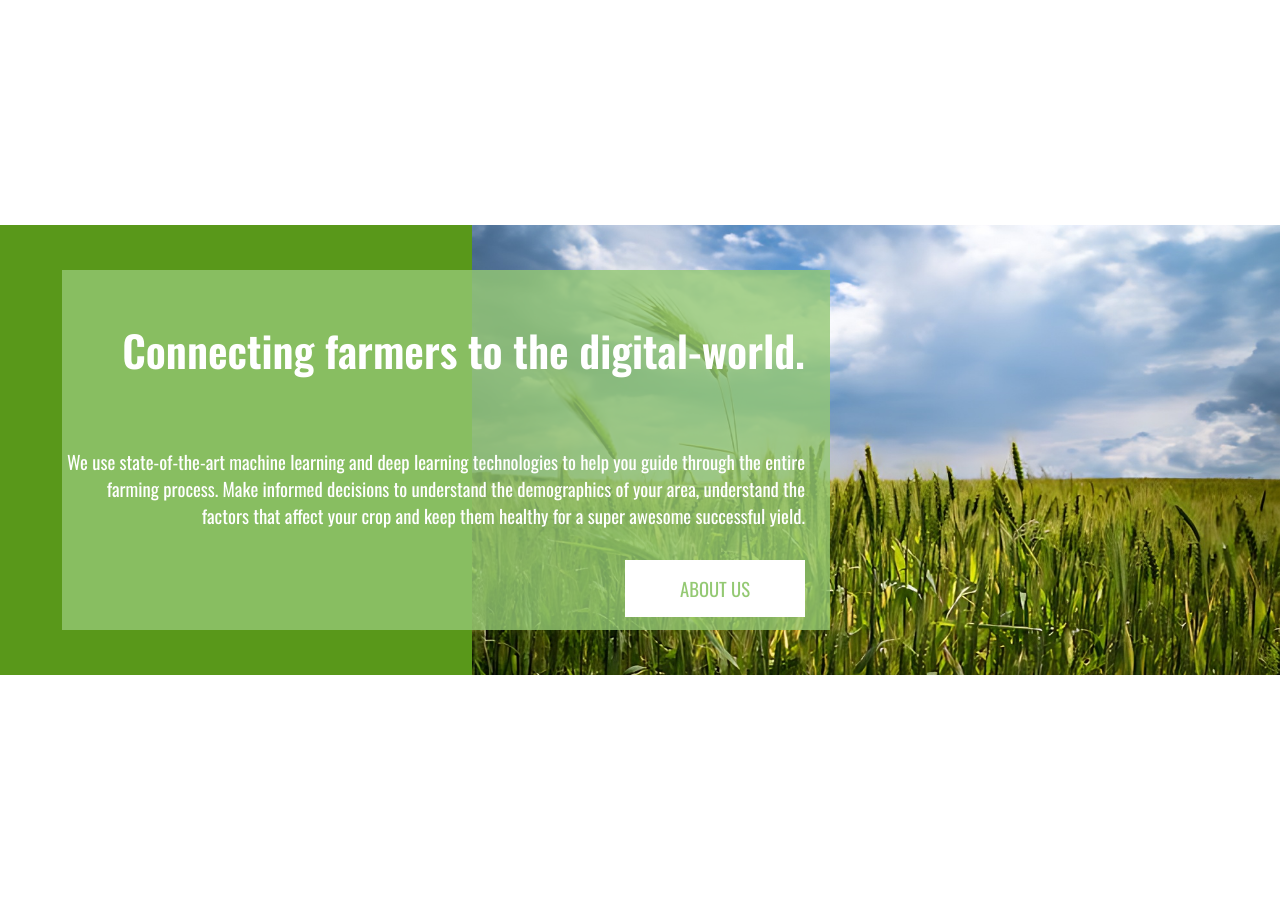
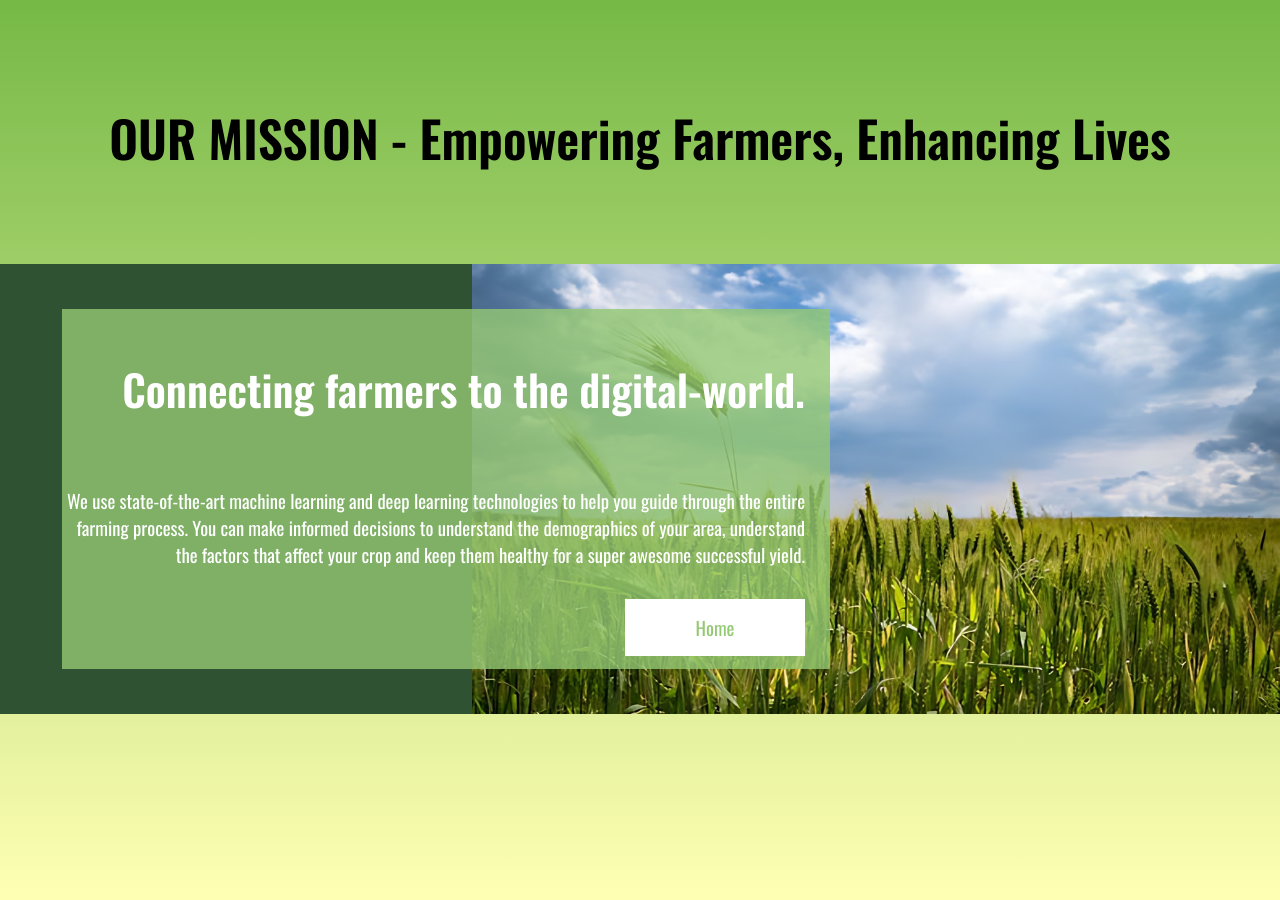
Before and after one commit to ritika1408/FARMINGTON-WEB-APP, a Flask app: page /aboutus in a window 1280 px wide. Run offline with Flask 2, Linux system fonts and the light colour scheme; parts of the project's set-up code (start-up, migrations or seed data) failed here and were passed over.

Commit message:
changes made

```diff
--- a/farmington-app-main/static/css/aboutstyles.css
+++ b/farmington-app-main/static/css/aboutstyles.css
@@ -6,8 +6,14 @@
   html {
 
     overflow:hidden;
+    background-image: linear-gradient(#76B947,#ffffb3);
   }
 
+.mission{
+margin-top:100px;
+margin-bottom:90px;
+font-size: 50px;
+}
   body {
     margin: 0;
     width: 100%;
@@ -31,10 +37,11 @@
     display: flex;
     flex-direction: column;
     align-items: center;
-    justify-content: center;
+    /*justify-content: center;*/
     flex-wrap: nowrap;
     width: 100%;
     height: 900px;
+
   }
 
   @media screen and (max-width: 860px) {
@@ -50,7 +57,7 @@
   }
 
   #about-us-section {
-    background: #59981A;
+    background: #2F5233;
     width: 100%;
     height: 50%;
     display: flex;
@@ -188,7 +195,7 @@
   }
 
   .about-us-info a:hover {
-    background: #6ac26a;
+    background: #2F5233;
     color: white;
     box-shadow: rgba(0, 0, 0, 0.56) 0px 22px 70px 4px;
     transform: translateY(10px);
--- a/farmington-app-main/static/css/cropstyles.css
+++ b/farmington-app-main/static/css/cropstyles.css
@@ -1,6 +1,6 @@
 
 body {
-height:100vh;
+/*height:100vh;*/
   margin: 0;
   font-size: 1rem;
   line-height: 1.5;
--- a/farmington-app-main/templates/about.html
+++ b/farmington-app-main/templates/about.html
@@ -4,14 +4,19 @@
     <meta charset="UTF-8">
     <meta http-equiv="X-UA-Compatible" content="IE=edge">
     <meta name="viewport" content="width=device-width, initial-scale=1.0">
-    <title>About Us</title>
+    <title>{{title}}</title>
+       <link rel="icon" type="image/png" sizes="32x32" href="static/favicon-32x32.png">
+<link rel="icon" type="image/png" sizes="16x16" href="static/favicon-16x16.png">
+<link rel="manifest" href="static/site.webmanifest">
     <link href="{{ url_for('static', filename='css/aboutstyles.css')}}" rel="stylesheet">
     <link href="https://fonts.googleapis.com/css2?family=Oswald:wght@400;600&display=swap" rel="stylesheet">
 </head>
 <body>
     <div class="we-are-block">
+        <h1 class="mission">OUR MISSION - Empowering Farmers, Enhancing Lives</h1>
 
         <div id="about-us-section">
+
 
           <div class="about-us-image">
 
@@ -25,11 +30,12 @@
 
             <p>We use state-of-the-art machine learning and deep learning technologies to help you
                 guide through
-                the entire farming process. Make informed decisions to understand the demographics of your area,
+                the entire farming process. You can make informed decisions to understand the demographics of your area,
                 understand the
-                factors that affect your crop and keep them healthy for a super awesome successful yield.</p>
+                factors that affect your crop and keep them healthy for a super awesome successful yield.
+            </p>
 
-            <a href="#" title="About Us Button">ABOUT US</a>
+            <a href="{{url_for('home')}}" title="About Us Button">Home</a>
 
           </div>
 
--- a/farmington-app-main/templates/crop-result.html
+++ b/farmington-app-main/templates/crop-result.html
@@ -2,7 +2,7 @@
 <html lang="en">
 <head>
     <meta charset="UTF-8">
-    <title>Title</title>
+    <title>{{title}}</title>
    <link rel="icon" type="image/png" sizes="32x32" href="static/favicon-32x32.png">
 <link rel="icon" type="image/png" sizes="16x16" href="static/favicon-16x16.png">
 <link rel="manifest" href="static/site.webmanifest">
@@ -230,5 +230,9 @@
         </div>
       </div>
     </div>
+
+    <div class="homebtn from-center">
+ <a href="{{url_for('home')}}" >Home</a>
+      </div>
   </body>
 </html>
--- a/farmington-app-main/templates/fertilizer-result.html
+++ b/farmington-app-main/templates/fertilizer-result.html
@@ -42,5 +42,10 @@
         </div>
       </div>
     </div>
+
+   <div class="homebtn from-center">
+ <a href="{{url_for('home')}}" >Home</a>
+      </div>
+
   </body>
 </html>
```
Also changed, not shown: farmington-app-main/static/css/styles.css (+77 -2 lines), 3 other files.
